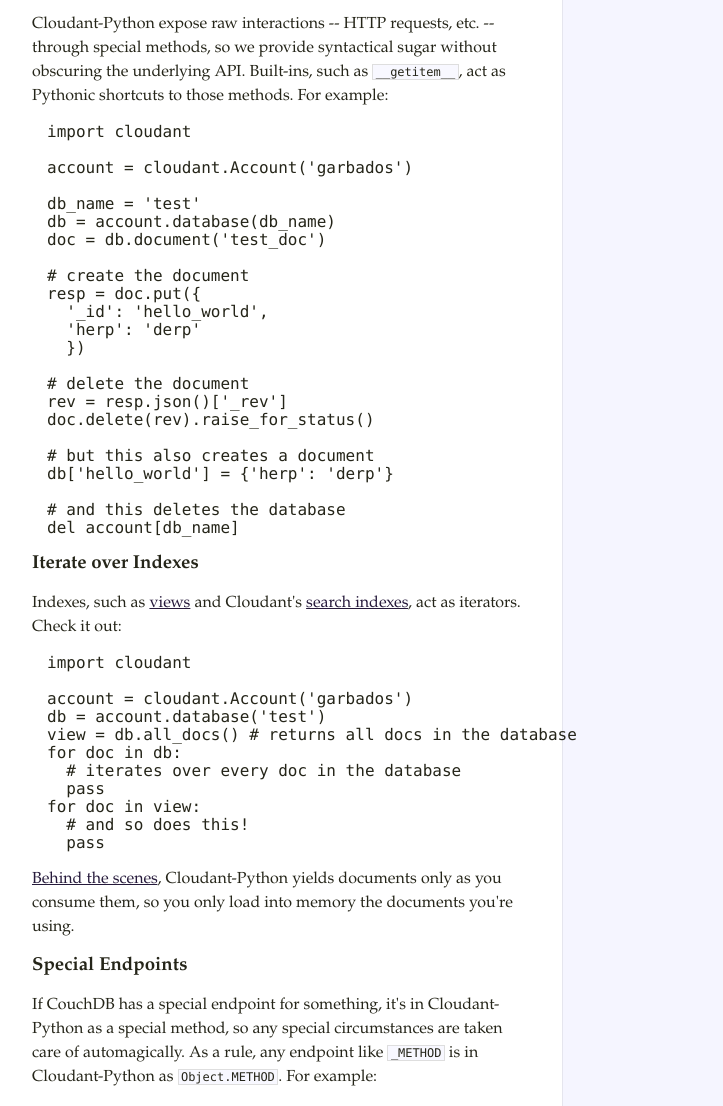
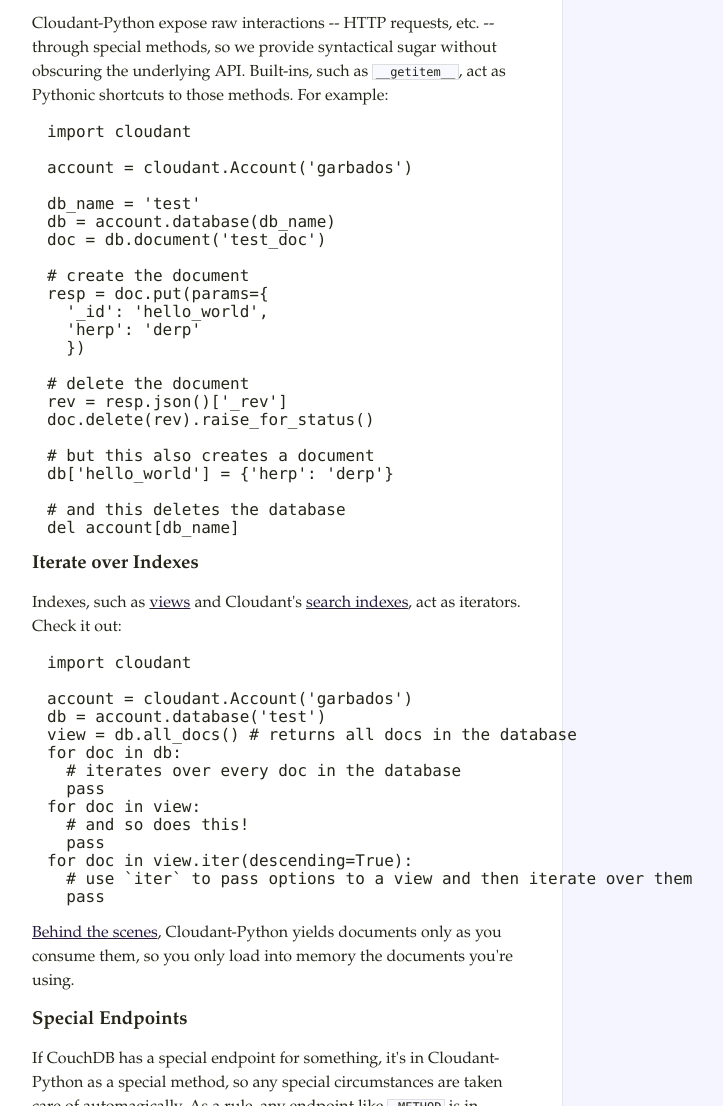
Before and after one commit to cloudant-labs/cloudant-python, a plain HTML site: page index.html in a window 1280 px wide. Shown: the part 2704-3810 px from the top of the page, without its empty margins (18-741 px from the left). Drawn offline with Linux system fonts and the light colour scheme.

Commit message:
api docs update

```diff
--- a/index.html
+++ b/index.html
@@ -104,7 +104,7 @@
 doc = db.document('test_doc')
 
 # create the document
-resp = doc.put({
+resp = doc.put(params={
   '_id': 'hello_world',
   'herp': 'derp'
   })
@@ -132,6 +132,9 @@
   pass
 for doc in view:
   # and so does this!
+  pass
+for doc in view.iter(descending=True):
+  # use `iter` to pass options to a view and then iterate over them
   pass
 </code></pre>
 
```
